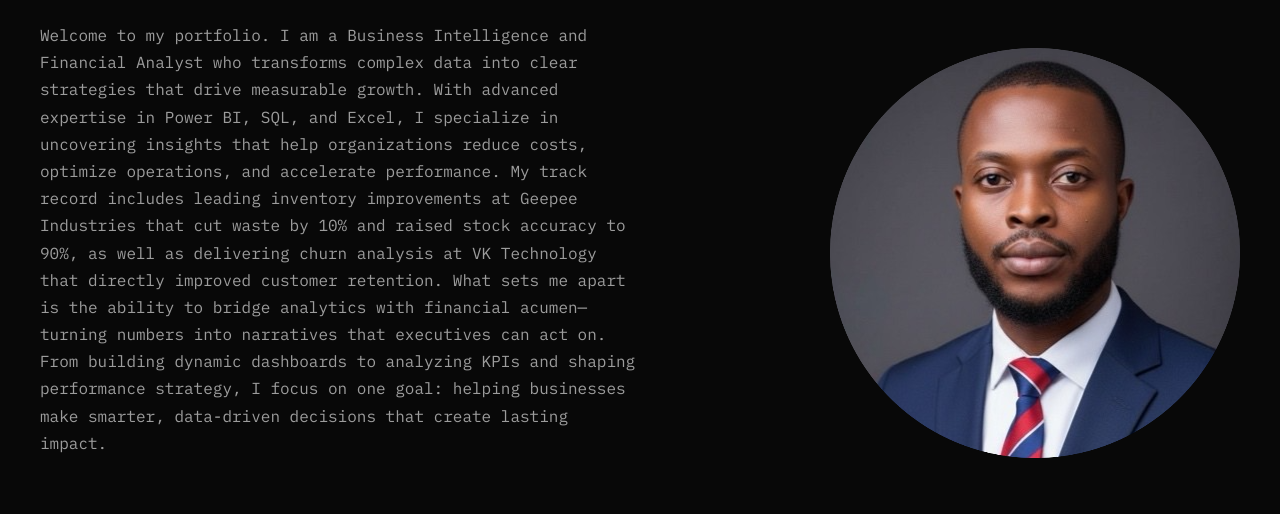
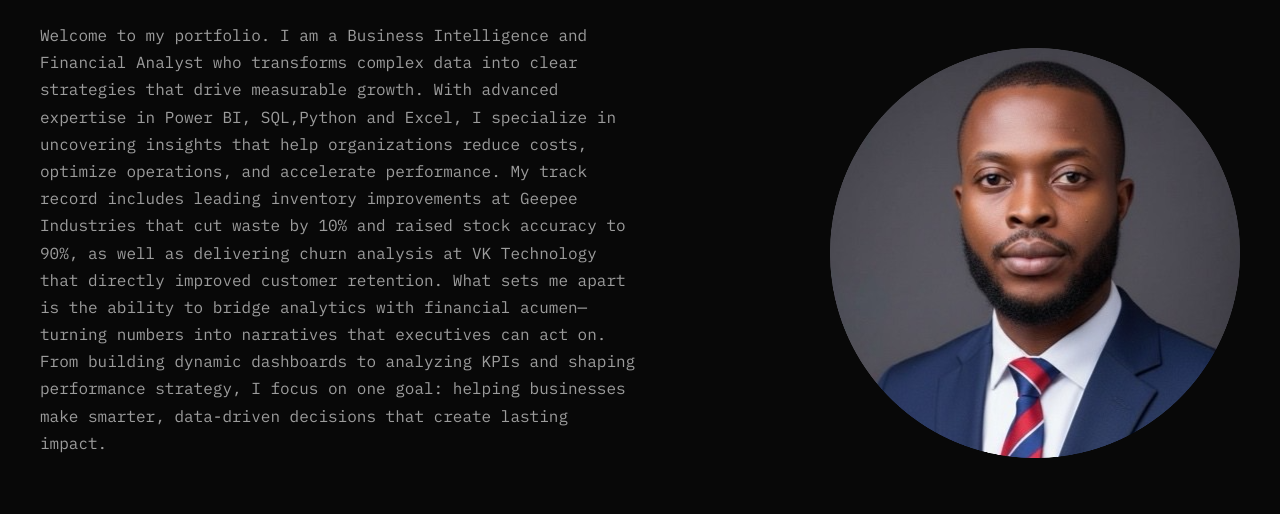
Before and after one commit to Victorempire/myport, a plain HTML site: page index.html in a window 1280 px wide. Shown: the part 161-675 px from the top of the page. Drawn offline with nearby package versions, Linux system fonts and the light colour scheme.

Commit message:
Update index.html

```diff
--- a/index.html
+++ b/index.html
@@ -56,7 +56,7 @@
           <h1 class="hero-title">I am <span class="textTyped"></span></h1>
           <p>Welcome to my portfolio. I am a Business Intelligence and Financial Analyst who transforms complex data into clear strategies that drive measurable growth.
 
-            With advanced expertise in Power BI, SQL, and Excel, I specialize in uncovering insights that help organizations reduce costs, optimize operations, and accelerate performance. My track record includes leading inventory improvements at Geepee Industries that cut waste by 10% and raised stock accuracy to 90%, as well as delivering churn analysis at VK Technology that directly improved customer retention.
+            With advanced expertise in Power BI, SQL,Python and Excel, I specialize in uncovering insights that help organizations reduce costs, optimize operations, and accelerate performance. My track record includes leading inventory improvements at Geepee Industries that cut waste by 10% and raised stock accuracy to 90%, as well as delivering churn analysis at VK Technology that directly improved customer retention.
 
             What sets me apart is the ability to bridge analytics with financial acumen—turning numbers into narratives that executives can act on. From building dynamic dashboards to analyzing KPIs and shaping performance strategy, I focus on one goal: helping businesses make smarter, data-driven decisions that create lasting impact.
           </p>
```
